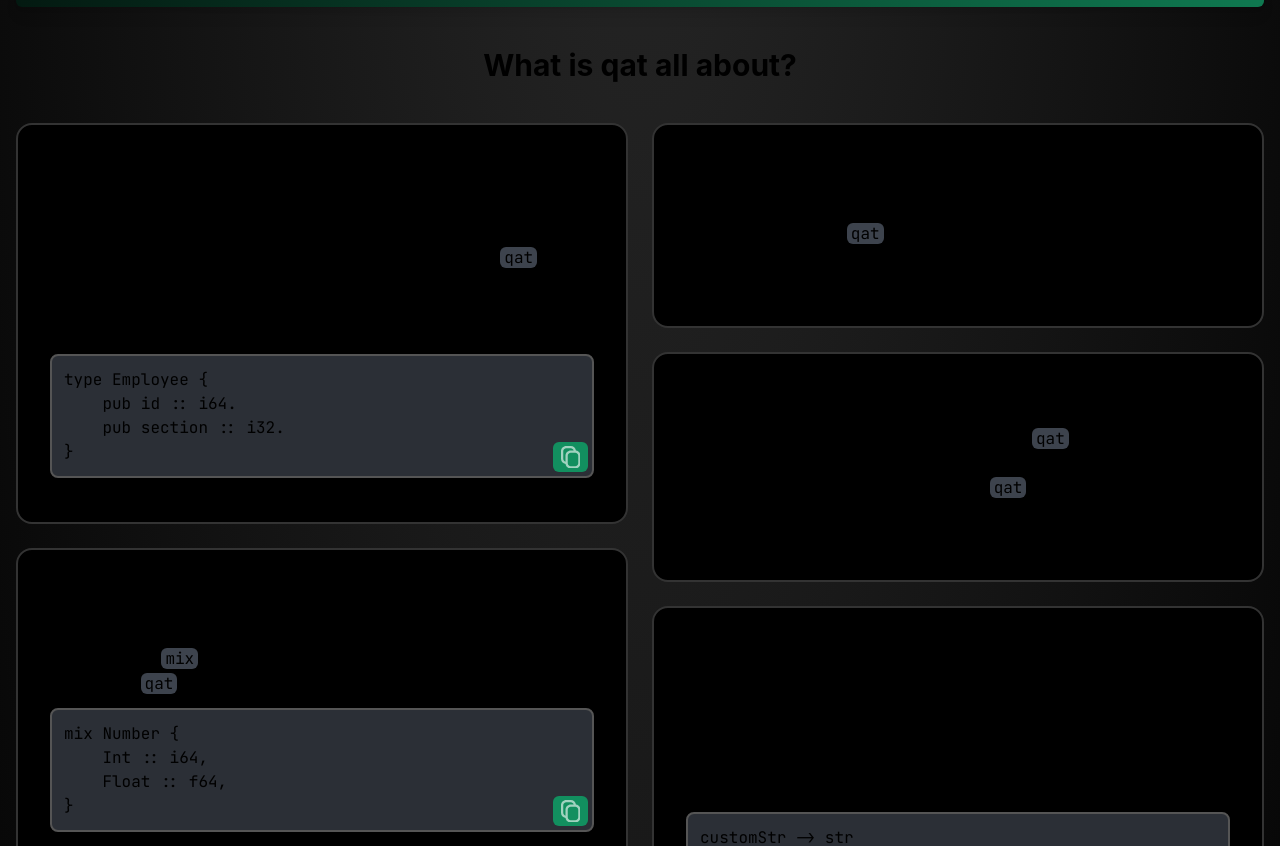
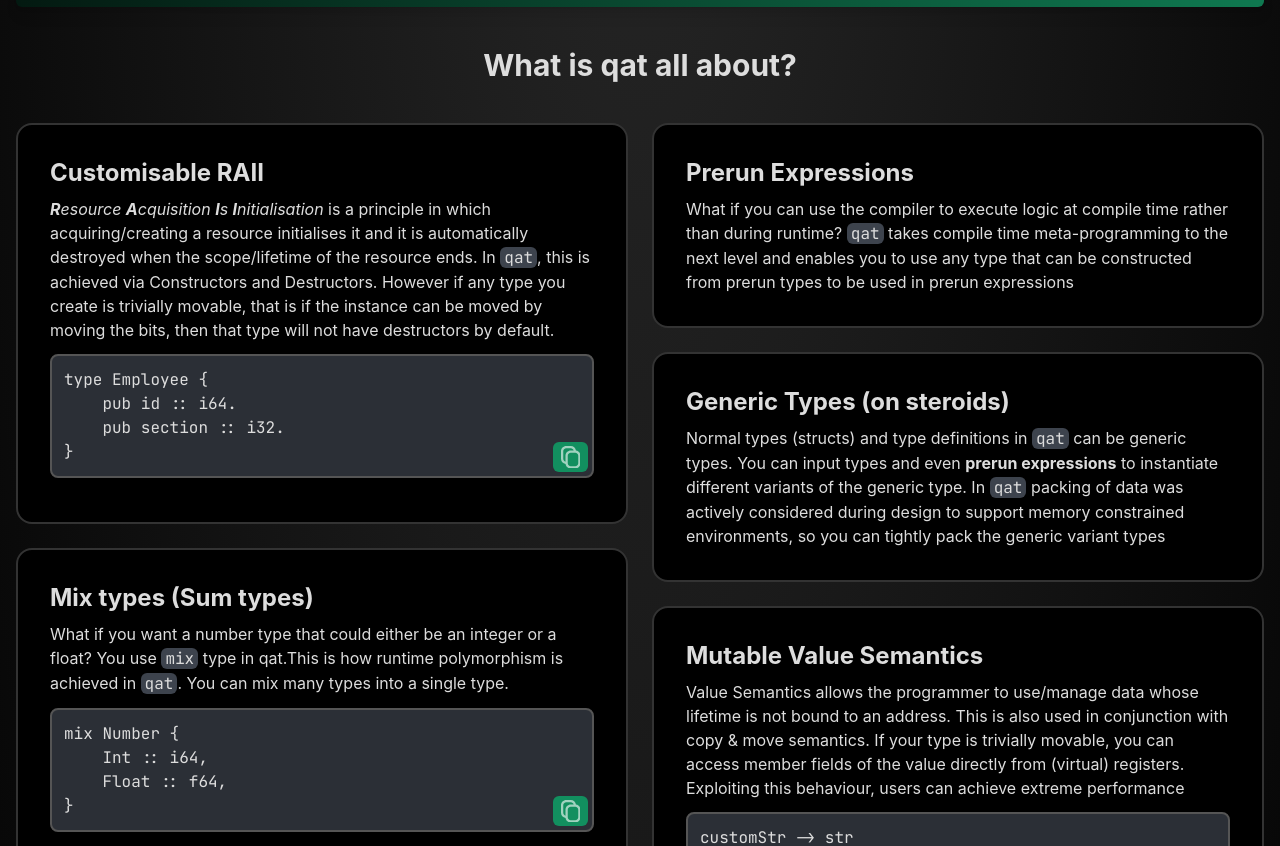
Before and after one commit to qatlang/QatDev, a Next.js app: page / in a window 1280 px wide. Shown: the part 517-1363 px from the top of the page. Built offline with nearby package versions, Linux system fonts and the light colour scheme; no server answers.

Commit message:
Minor styling changes
- Updated features in the homepage and minor styling changes

```diff
--- a/pages/_app.tsx
+++ b/pages/_app.tsx
@@ -1,11 +1,9 @@
 import "../styles/globals.css";
 import type { AppProps } from "next/app";
-import styles from "styles/App.module.css";
 import Link from "next/link";
 import { useRouter } from "next/router";
 import useWindowSize from "../utils/WindowSize";
-import Select from "react-select";
-import { useEffect, useState } from "react";
+import { useState } from "react";
 
 function QatIcon() {
   const win = useWindowSize();
@@ -174,41 +172,46 @@ export default function App({ Component, pageProps }: AppProps) {
     { name: "DOWNLOADS", route: "/downloads", out: false },
     { name: "DOCS", route: "https://docs.qat.dev", out: true },
   ];
-  // const [darkMode, setDarkMode] = useState<"dark" | "light" | "system">("dark");
-  // useEffect(() => {
-  //   const colSch = localStorage.getItem("color-scheme");
-  //   if (colSch) {
-  //     setDarkMode(colSch as typeof darkMode);
-  //   }
-  // }, []);
-  // useEffect(() => {
-  //   if (darkMode === "dark") {
-  //     if (!document.documentElement.classList.contains("dark")) {
-  //       document.documentElement.classList.add("dark");
-  //       localStorage.setItem("color-scheme", "dark");
+  //   const [isSystemDark, setIsSystemDark] = useState<boolean>(false);
+  //   const [darkMode, setDarkMode] = useState<"dark" | "light" | "system">(
+  //     "light"
+  //   );
+  //   useEffect(() => {
+  //     const colSch = localStorage.getItem("color-scheme");
+  //     if (colSch) {
+  //       setDarkMode(colSch as typeof darkMode);
   //     }
-  //   } else if (darkMode === "light") {
-  //     if (document.documentElement.classList.contains("dark")) {
-  //       document.documentElement.classList.remove("dark");
-  //       localStorage.setItem("color-scheme", "dark");
-  //     }
-  //   } else {
-  //     localStorage.setItem("color-scheme", "system");
-  //     if (window.matchMedia("(prefers-color-scheme: dark)").matches) {
+  //   }, []);
+  //   useEffect(() => {
+  //     if (darkMode === "dark") {
   //       if (!document.documentElement.classList.contains("dark")) {
   //         document.documentElement.classList.add("dark");
+  //         localStorage.setItem("color-scheme", "dark");
+  //       }
+  //     } else if (darkMode === "light") {
+  //       if (document.documentElement.classList.contains("dark")) {
+  //         document.documentElement.classList.remove("dark");
+  //         localStorage.setItem("color-scheme", "light");
   //       }
   //     } else {
-  //       if (document.documentElement.classList.contains("dark")) {
-  //         document.documentElement.classList.remove("dark");
+  //       localStorage.setItem("color-scheme", "system");
+  //       if (window.matchMedia("(prefers-color-scheme: dark)").matches) {
+  //         setIsSystemDark(true);
+  //         if (!document.documentElement.classList.contains("dark")) {
+  //           document.documentElement.classList.add("dark");
+  //         }
+  //       } else {
+  //         setIsSystemDark(false);
+  //         if (document.documentElement.classList.contains("dark")) {
+  //           document.documentElement.classList.remove("dark");
+  //         }
   //       }
   //     }
-  //   }
-  // }, [darkMode]);
+  //   }, [darkMode]);
   let [isSmallMenuExpanded, setSmallMenuExpand] = useState<boolean>(false);
   return (
     <div
-      className="text-center min-h-[100vh] min-w-[97vw]"
+      className="text-center min-h-[100vh] min-w-[97vw] text-white"
       style={{
         backgroundImage: "radial-gradient(ellipse at top, #282828, #000000)",
       }}
@@ -260,7 +263,7 @@ export default function App({ Component, pageProps }: AppProps) {
                       backgroundColor:
                         router.asPath === navItem.route
                           ? "rgb(18, 143, 95)"
-                          : "#444444",
+                          : "#white",
                     }}
                   >
                     {navItem.name}
--- a/pages/downloads.tsx
+++ b/pages/downloads.tsx
@@ -52,7 +52,7 @@ export default function Downloads(props: { releases: ILanguageRelease[] }) {
         <div className="flex flex-col h-[89vh] w-[90%] lg:w-auto mx-10 lg:max-w-[80rem] self-center">
           <div className="mb-3 flex flex-col sm:flex-row h-fit w-fit align-middle justify-center">
             <div className="flex flex-row">
-              <div className="ml-2 font-mono font-bold text-4xl lg:text-5xl self-center">
+              <div className="ml-2 font-mono font-bold text-3xl sm:text-4xl lg:text-5xl self-center">
                 {(releases[selection].version.value.startsWith("v")
                   ? ""
                   : "v") + releases[selection].version.value}
@@ -97,7 +97,7 @@ export default function Downloads(props: { releases: ILanguageRelease[] }) {
                   return (
                     <div
                       key={"downloadButton." + i.toString()}
-                      className="self-center w-[30rem] mb-5 px-4 py-2 transition-colors select-none flex flex-row bg-[#128f5f] rounded-xl align-middle justify-start cursor-pointer hover:bg-white hover:text-black active:bg-gray-400"
+                      className="self-center w-[70vw] sm:w-[30rem] mb-5 px-4 py-2 transition-colors select-none flex flex-row bg-[#128f5f] rounded-xl align-middle justify-start cursor-pointer hover:bg-white hover:text-black active:bg-gray-400"
                       onClick={() => {
                         fetch("/api/downloadedRelease", {
                           method: "POST",
@@ -119,23 +119,23 @@ export default function Downloads(props: { releases: ILanguageRelease[] }) {
                     >
                       <div className="flex flex-row">
                         <Image
-                          className="h-14 w-12 mr-4 self-center"
+                          className="sm:h-14 sm:w-12 h-10 w-8 mr-4 self-center"
                           src={getIconFromPlatform(artefact.platform)}
                           alt="downloadPlatformIcon"
                         />
                         <div className="flex flex-col align-top justify-start text-left">
-                          <div className="mb-2 uppercase font-mono font-bold text-2xl">
+                          <div className="mb-1 sm:mb-2 uppercase font-mono font-bold text-xl sm:text-2xl">
                             {artefact.platform}
                           </div>
-                          <p className="mb-2">
+                          <p className="mb-1 sm:mb-2">
                             Architecture:{" "}
-                            <i className="font-mono font-bold bg-[#00000033] py-1 px-2 rounded-lg">
+                            <i className="font-mono font-bold text-sm sm:text-base bg-[#00000033] py-[0.13rem] sm:py-1 px-1 sm:px-2 rounded-lg">
                               {artefact.architecture}
                             </i>
                           </p>
                           <p>
                             Target:{" "}
-                            <i className="font-mono font-bold bg-[#00000033] py-1 px-2 rounded-lg">
+                            <i className="font-mono font-bold text-sm sm:text-base bg-[#00000033] py-[0.13rem] sm:py-1 px-1 sm:px-2 rounded-lg">
                               {artefact.target}
                             </i>
                           </p>
--- a/pages/index.tsx
+++ b/pages/index.tsx
@@ -91,8 +91,8 @@ function ProjectInfo(props: {
     >
       {props.workHours && props.latestCommit && props.releaseCount && (
         <>
-          <div className="flex flex-row mr-0 w-[100%] lg:w-[25%] lg:flex-grow lg:align-middle lg:justify-center lg:mr-4 lg:mb-0 mb-10">
-            <div className="flex flex-row w-[100%] lg:flex-col my-5 mx-10 sm:mx-0 space-x-6 lg:space-x-0 lg:space-y-5">
+          <div className="flex flex-row mr-0 w-[100%] lg:w-[25%] lg:flex-grow lg:align-middle lg:justify-center lg:mr-4 mb-5 sm:mb-10 lg:mb-0">
+            <div className="flex flex-row w-[100%] lg:flex-col my-0 sm:my-5 mx-10 sm:mx-0 space-x-6 lg:space-x-0 lg:space-y-5">
               <SmallStat
                 title={props.releaseCount.toString() + " releases"}
                 description="since December 2021"
@@ -105,7 +105,7 @@ function ProjectInfo(props: {
               />
             </div>
           </div>
-          <div className="flex flex-col lg:max-h-72 self-center border border-solid border-[#333333] lg:w-auto lg:mx-0 w-[95%] bg-[#00000088] rounded-3xl items-start justify-start p-7">
+          <div className="flex flex-col lg:max-h-72 self-center border border-solid border-[#333333] lg:w-auto lg:mx-0 w-[95%] bg-[#00000088] rounded-3xl items-start justify-start p-4 sm:p-7">
             <div className="flex flex-row align-middle justify-center mb-4 text-xs sm:text-sm text-white">
               <p className="py-1">Latest Commit in</p>
               <div className="h-fit font-mono flex flex-row self-center align-middle justify-center text-white bg-styleGreen font-bold py-[0.13rem] sm:py-1 px-1 sm:px-2 mx-2 rounded-md sm:rounded-lg">
@@ -138,7 +138,7 @@ function ProjectInfo(props: {
               {props.latestCommit.message}
             </Markdown>
           </div>
-          <div className="font-mono flex flex-col flex-grow text-sm border border-solid border-[#333333] lg:w-[25%] lg:mt-0 mt-5 w-[95%] lg:self-auto self-center align-middle justify-center bg-black rounded-3xl lg:ml-5 p-5">
+          <div className="font-mono flex flex-col flex-grow text-sm border border-solid border-[#333333] lg:w-[25%] lg:mt-0 mt-3 sm:mt-5 w-[95%] lg:self-auto self-center align-middle justify-center bg-black rounded-3xl lg:ml-5 p-5">
             <div className="flex flex-row w-auto align-middle justify-center">
               <div className="flex flex-col mr-5 self-center">
                 <p>Created with ❤️</p>
@@ -227,8 +227,6 @@ function AllButtons(props: { className: string }) {
 }
 
 export default function Home() {
-  const router = useRouter();
-  const win = useWindowSize();
   let [compilerStats, setCompilerStats] = useState<ITimeStats | null>(null);
   let [latestCommit, setLatestCommit] = useState<IPushedCommit | null>(null);
   let [releaseCount, setReleaseCount] = useState<number | null>(null);
@@ -289,6 +287,16 @@ export default function Home() {
     );
     // eslint-disable-next-line react-hooks/exhaustive-deps
   }, []);
+
+  const Feature = (props: { title: string; content: string }) => {
+    return (
+      <div className="flex flex-col bg-black text-left p-3 sm:p-8 border-2 border-solid border-[#333333] rounded-2xl">
+        <p className="font-bold text-xl sm:text-2xl mb-2">{props.title}</p>
+        <Markdown>{props.content}</Markdown>
+      </div>
+    );
+  };
+
   return (
     <div className="flex flex-col">
       <title>Home | QAT Language</title>
@@ -322,7 +330,12 @@ export default function Home() {
         <p className="my-5 lg:my-10 text-xl sm:text-2xl lg:text-3xl font-bold">
           What is qat all about?
         </p>
-        <div className="flex flex-row space-x-2 lg:space-x-6 mx-4 my-2 lg:my-4">
+        <div className="mx-2 mb-5 flex flex-col space-y-2 sm:hidden">
+          {languageFeatures.flatMap((f) => (
+            <Feature title={f.title} content={f.content} />
+          ))}
+        </div>
+        <div className="hidden sm:flex sm:flex-row space-x-2 lg:space-x-6 mx-4 my-2 lg:my-4">
           {[
             { a: 0, b: Math.floor(languageFeatures.length / 2) },
             {
@@ -333,10 +346,7 @@ export default function Home() {
             <div className="flex flex-col space-y-2 lg:space-y-6 w-[50%]">
               {languageFeatures.slice(i.a, i.b).flatMap((feature) => {
                 return (
-                  <div className="flex flex-col bg-black text-left p-4 sm:p-8 border-2 border-solid border-[#333333] rounded-2xl">
-                    <p className="font-bold text-2xl mb-2">{feature.title}</p>
-                    <Markdown>{feature.content}</Markdown>
-                  </div>
+                  <Feature title={feature.title} content={feature.content} />
                 );
               })}
             </div>
--- a/styles/globals.css
+++ b/styles/globals.css
@@ -14,8 +14,8 @@ html,
 body {
   padding: 0;
   margin: 0;
-  font-family: -apple-system, BlinkMacSystemFont, Segoe UI, Roboto, Oxygen, Ubuntu, Cantarell, Fira Sans, Droid Sans,
-    Helvetica Neue, sans-serif;
+  font-family: -apple-system, BlinkMacSystemFont, Segoe UI, Roboto, Oxygen,
+    Ubuntu, Cantarell, Fira Sans, Droid Sans, Helvetica Neue, sans-serif;
 }
 
 a {
```
